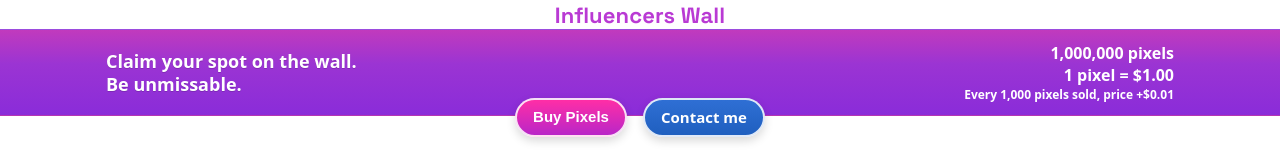
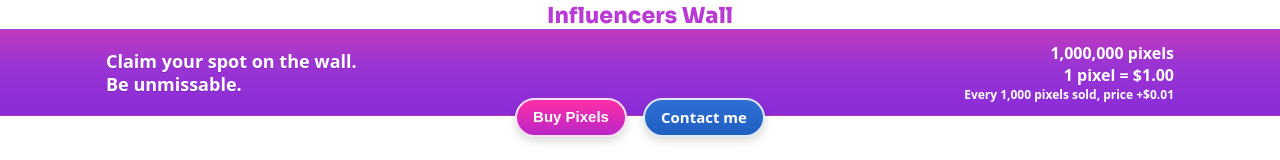
Before and after one commit to GRBUZ/newfixrepo, a website: page index.html in a window 1280 px wide. Shown: the top 160 px of the page. Drawn offline with Linux system fonts and the light colour scheme; no server answers.

Commit message:
stypolice2

```diff
--- a/css/style.css
+++ b/css/style.css
@@ -229,7 +229,9 @@ main{display:flex;justify-content:center;padding:16px}
 /* ====== Titre en haut ====== */
 
 .masthead-title{
-  font-family: "Space Grotesk", ui-sans-serif, system-ui, -apple-system, "Segoe UI", Roboto, Arial, sans-serif;
+  /*font-family: "Space Grotesk", ui-sans-serif, system-ui, -apple-system, "Segoe UI", Roboto, Arial, sans-serif;*/
+  font-family:"Sora", ui-sans-serif, system-ui, -apple-system, "Segoe UI", Roboto, Arial, sans-serif;
+
   font-weight: 700;
   font-size: clamp(18px, 2.2vw, 22px); /* compact comme tu voulais */
   line-height: 1.05;
--- a/index.html
+++ b/index.html
@@ -9,6 +9,7 @@
 <link rel="preconnect" href="https://fonts.gstatic.com" crossorigin>
 <link href="https://fonts.googleapis.com/css2?family=Manrope:wght@500;700&family=Poppins:wght@700;800&display=swap" rel="stylesheet">
 <link href="https://fonts.googleapis.com/css2?family=Space+Grotesk:wght@500;700&display=swap" rel="stylesheet">
+<link href="https://fonts.googleapis.com/css2?family=Sora:wght@600;700;800&display=swap" rel="stylesheet">
 
 </head>
 <body>
```
